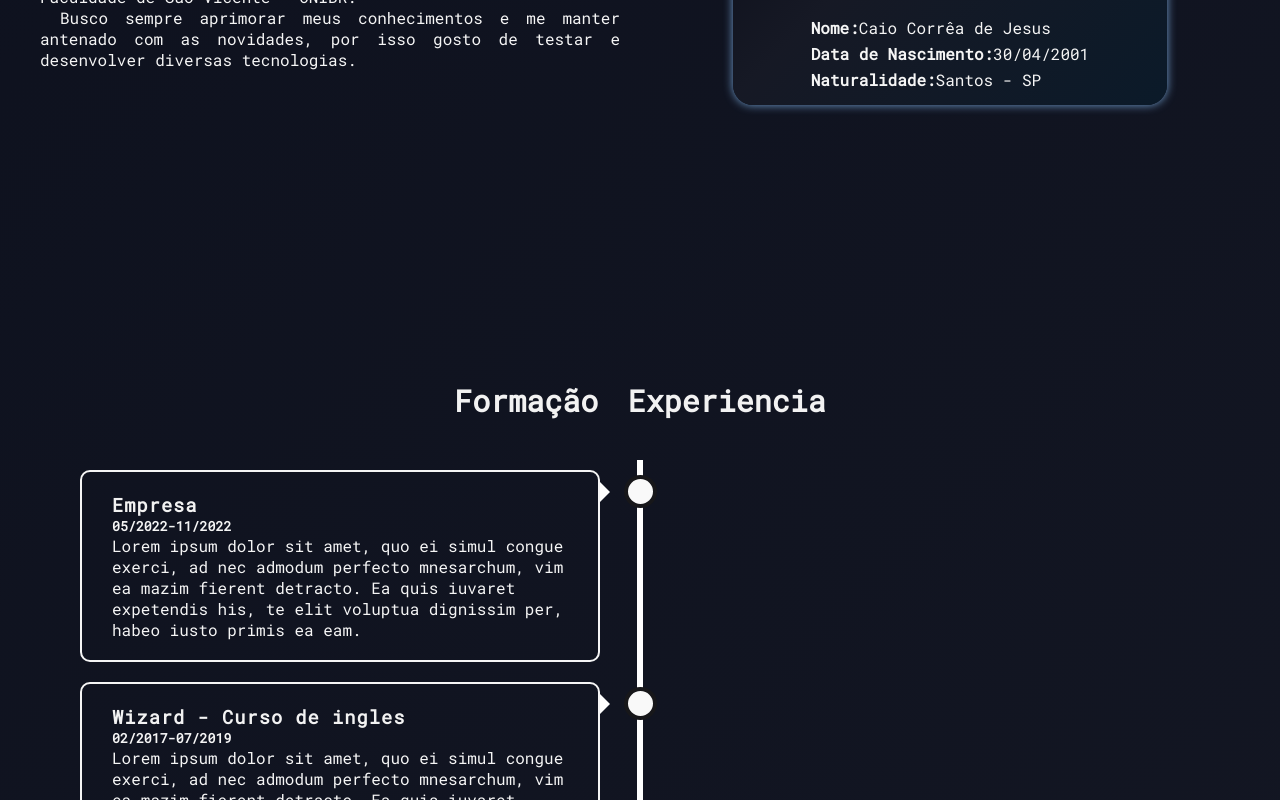
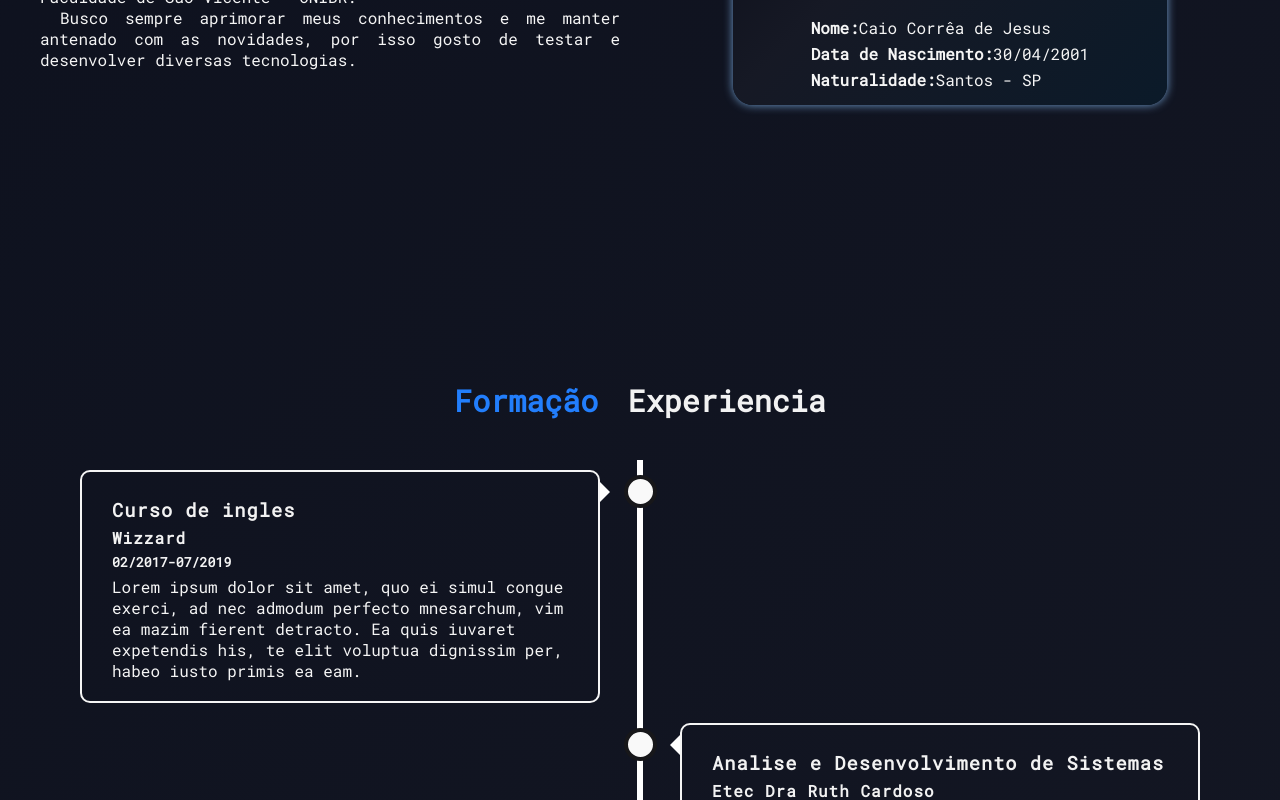
Before and after one commit to CaioCDJ/PortifolioV3, a plain HTML site: page index.html in a window 1280 px wide. Both pictures are taken after a click on the button "Formação". Shown: the part 1461-2261 px from the top of the page. Drawn offline with nearby package versions, Linux system fonts and the light colour scheme; some packages are replaced by stand-ins of ours; a script that the page names is missing.

Commit message:
timeline interactions

```diff
--- a/css/styles.css
+++ b/css/styles.css
@@ -163,6 +163,7 @@ nav ul>*{
 #formation{
   flex-flow: column;
   height: auto;
+  min-height: 100vh;
 }
 
 #formation>*{ margin-top: 30px;}
@@ -174,6 +175,10 @@ nav ul>*{
   color:  var(--titleColor);
   font-size: 30px;
   cursor:pointer;
+}
+
+.btnActive{
+  color: var(--blue);
 }
 /* -- credits to w3schools -- */
 /* The actual timeline (the vertical ruler) */
@@ -268,6 +273,17 @@ nav ul>*{
   border-style: solid;
   border-width: 2px;
 }
+.content>*{
+  margin-top: 5px;
+}
+
+.hidden{
+  display: none;
+}
+.show{
+  display: block;
+}
+
 
 /*-- projects --*/
 
--- a/index.html
+++ b/index.html
@@ -88,39 +88,43 @@
       <section id="formation" class="center">
 
         <div id="options">
-          <button class="btnForm">Formação</button>
-          <button class="btnForm">Experiencia</button>
+          <button id="btnFormation" class="btnForm">Formação</button>
+          <button id="btnExp" class="btnForm">Experiencia</button>
         </div>
 
         <div class="timeline">
 
           <div class="container left job">
             <div class="content">
-              <h3>Empresa</h3>
-              <h5>05/2022-11/2022</h5>
+              <h3>Desenvolvedor FullStack Trainee</h3>
+              <h4>Clear Cloud Software</h4>
+              <h5>05/2022 - 11/2022</h5>
               <p>Lorem ipsum dolor sit amet, quo ei simul congue exerci, ad nec admodum perfecto mnesarchum, vim ea mazim fierent detracto. Ea quis iuvaret expetendis his, te elit voluptua dignissim per, habeo iusto primis ea eam.</p>
             </div>
           </div>
 
           <div class="container left formation">
             <div class="content">
-              <h3>Wizard - Curso de ingles</h3>
+              <h3>Curso de ingles</h3>
+              <h4>Wizzard</h4>
               <h5>02/2017-07/2019</h5>
+              <p>Lorem ipsum dolor sit amet, quo ei simul congue exerci, ad nec admodum perfecto mnesarchum, vim ea mazim fierent detracto. Ea quis iuvaret expetendis his, te elit voluptua dignissim per, habeo iusto primis ea eam.</p>
+            </div>
+          </div>
+
+          <div class="container right formation">
+            <div class="content">
+              <h3>Analise e Desenvolvimento de Sistemas</h3>
+              <h4>Etec Dra Ruth Cardoso</h4>
+              <h5>07/2018-12/2019</h5>
               <p>Lorem ipsum dolor sit amet, quo ei simul congue exerci, ad nec admodum perfecto mnesarchum, vim ea mazim fierent detracto. Ea quis iuvaret expetendis his, te elit voluptua dignissim per, habeo iusto primis ea eam.</p>
             </div>
           </div>
 
           <div class="container left formation">
             <div class="content">
-              <h3>Etec Dra Ruth Cardoso</h3>
-              <h5>07/2018-12/2019</h5>
-              <p>Lorem ipsum dolor sit amet, quo ei simul congue exerci, ad nec admodum perfecto mnesarchum, vim ea mazim fierent detracto. Ea quis iuvaret expetendis his, te elit voluptua dignissim per, habeo iusto primis ea eam.</p>
-            </div>
-          </div>
-
-          <div class="container right formation">
-            <div class="content">
-              <h3>Unibr</h3>
+              <h3>Anaise e Desenvolvimento de Sistemas</h3>
+              <h4>Unibr</h4>
               <h5>02/2020 - current</h5>
               <p>Lorem ipsum dolor sit amet, quo ei simul congue exerci, ad nec admodum perfecto mnesarchum, vim ea mazim fierent detracto. Ea quis iuvaret expetendis his, te elit voluptua dignissim per, habeo iusto primis ea eam.</p>
             </div>
--- a/js/script.js
+++ b/js/script.js
@@ -1,6 +1,10 @@
 
 const btn = document.querySelector("#btnNavbar");
 const ul = document.querySelector("#navbar");
+
+const timeline = document.querySelectorAll(".container");
+let btnForm = document.querySelector("#btnFormation");
+let btnExp = document.querySelector("#btnExp");
 
 let isOpen = false;
 
@@ -20,4 +24,30 @@ btn.addEventListener("click",()=>{
 });
 
 
+// timeline
+
+btnForm.addEventListener("click",()=>hideShow("formation",btnForm));
+
+btnExp.addEventListener("click",()=>hideShow("job",btnExp));
+
+
+function hideShow(type="job", btn){
+
+  timeline.forEach(container=>{
+
+    if(btn != btnExp) btnExp.classList.remove("btnActive")
+
+    else btnForm.classList.remove("btnActive")
+
+    if(container.classList.contains(type)){
+      container.classList.add("show");
+      container.classList.remove("hidden");
+      btn.classList.add("btnActive");
+    } else{
+      container.classList.remove("show");
+      container.classList.add("hidden");
+      btn.classList.remove("btnActive");
+    }
+  })
+}
 // email Sender
```
